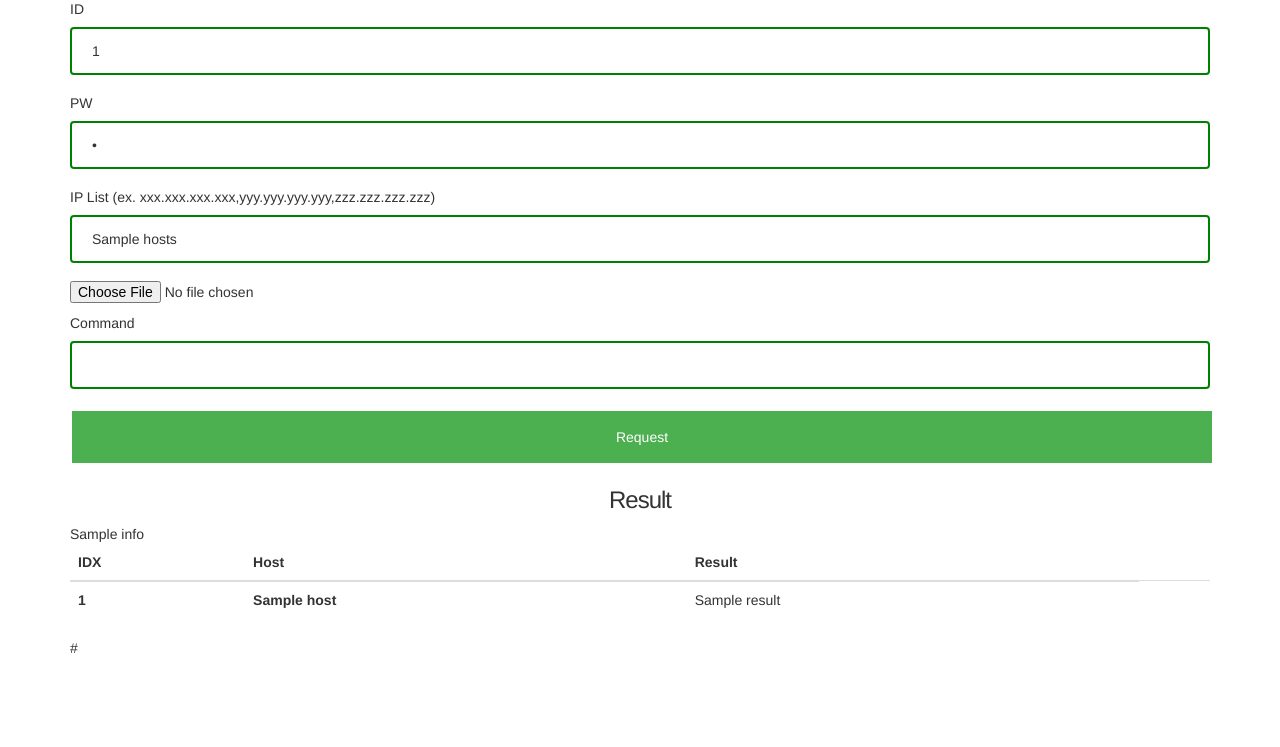
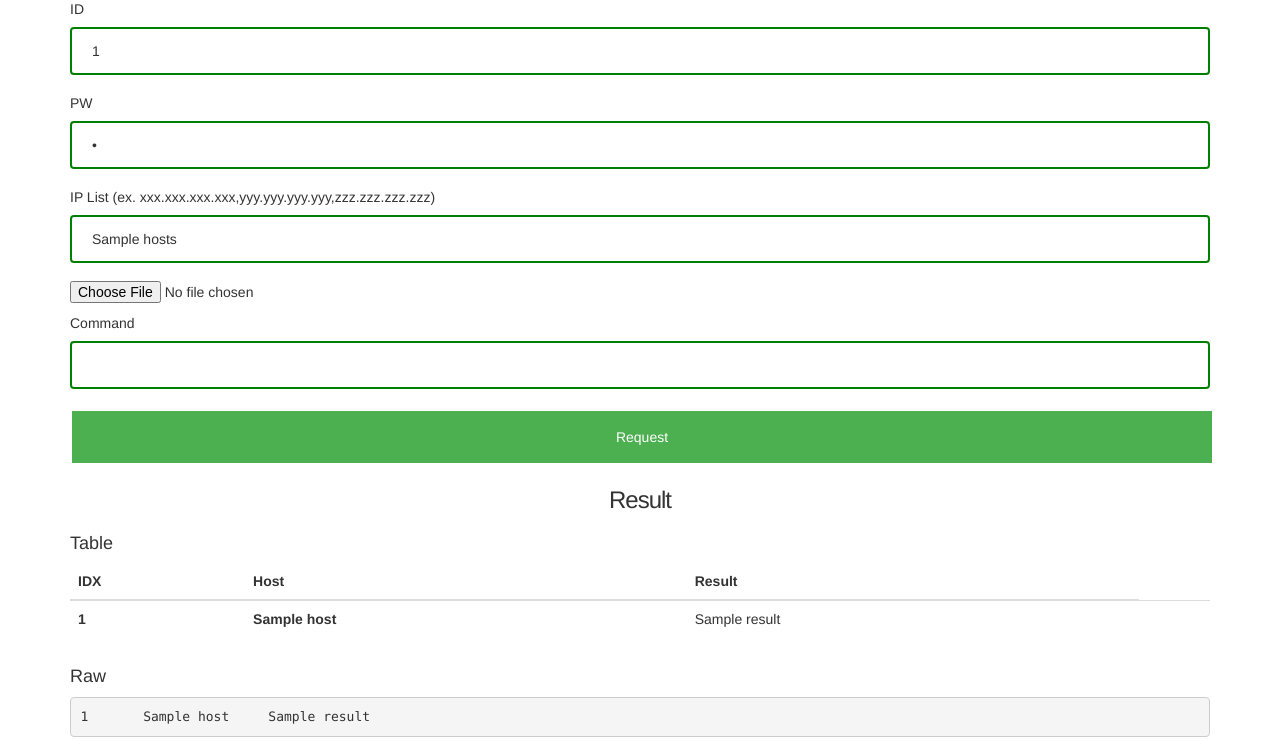
Before and after one commit to bongbongco/multishell, a Flask app: template templates/home.html in a window 1280 px wide. Shown: the part 298-1045 px from the top of the page. Before the commit the page ends 951 px from the top, so only its background shows below. Run offline with Flask 2, Linux system fonts and the light colour scheme; the template is opened without the code that fills it: most values are stand-ins (such as "Sample title", 1, 10 or a date in 2020); some libraries are stand-ins or nearby versions.

Commit message:
엑셀 붙여넣기용 데이터 출력 영역 추가

```diff
--- a/main.py
+++ b/main.py
@@ -6,6 +6,7 @@ import paramiko
 from multiprocessing import Pool, Manager
 import webbrowser
 from functools import partial
+import sys
 
 app = Flask(__name__)
 
@@ -17,14 +18,18 @@ def LinuxProcess(connect_data, hostname):
 
     ssh = paramiko.SSHClient()
     ssh.set_missing_host_key_policy(paramiko.AutoAddPolicy())
-    ssh.connect(hostname, username=user, password=pw)
-    stdin, stdout, stderr = ssh.exec_command(exec_command)
-    return {'host':hostname, 'result':stdout.read().replace('\n', '<br />')}
+
+    try:
+        ssh.connect(hostname, username=user, password=pw)
+        stdin, stdout, stderr = ssh.exec_command(exec_command)
+        return {'host':hostname, 'result':stdout.read().replace('\n', '<br />')}
+    except:
+        return {'host':hostname, 'result':"Connection Fail"}
 
 
 @app.route("/upload", methods=['POST'])
 def uploadtest(error=None):
-    print 'test'
+    print('test')
 
 
 @app.route("/command", methods=['POST'])
@@ -37,14 +42,11 @@ def command(error=None):
 
     pool = Pool(len(request.form['iplist'].split(',')))
 
-    try:
-        commandResults = pool.map(LinuxProcess_connectData, request.form['iplist'].split(','))
-    except:
-        error = "Fail Excute Command"
+    commandResults = pool.map(LinuxProcess_connectData, request.form['iplist'].split(','))
 
     pool.close()
     pool.join()
-
+    '''
     commandPagination = Pagination(
         css_framework='bootstrap4',
         link_size='sm',
@@ -56,11 +58,11 @@ def command(error=None):
         record_name='commandResults',
         format_total=True,
         format_number=True,)
-
+    '''
 
     return render_template('home.html',
                            commandResults=commandResults,
-                           commandPagination=commandPagination,
+                           #commandPagination=commandPagination,
                            id=request.form['username'],
                            password=request.form['password'],
                            hosts=request.form['iplist'],
--- a/templates/home.html
+++ b/templates/home.html
@@ -17,10 +17,10 @@
   <p><input type="submit" value="Request"></p>
 </form>
 
-{% if commandPagination %}
+{% if commandResults %}
 <h3>Result</h3>
-     {{ commandPagination.info }}
     <div class="table-responsive">
+		<h4>Table</h4>
         <table class="table table-hover">
             <thead>
                 <tr>
@@ -43,6 +43,11 @@
             </tbody>
          </table>
     </div>
-    {{ commandPagination.links }}
+	<h4>Raw</h4>
+	<div class="raw-data">
+          {% for commandResult in commandResults %}
+			<pre>{{ loop.index }}	{{ commandResult.host }}	{% autoescape off %}{{ commandResult.result }}{% endautoescape %}</pre>
+          {% endfor %}
+	</div>
 {% endif %}
 {% endblock %}
```
